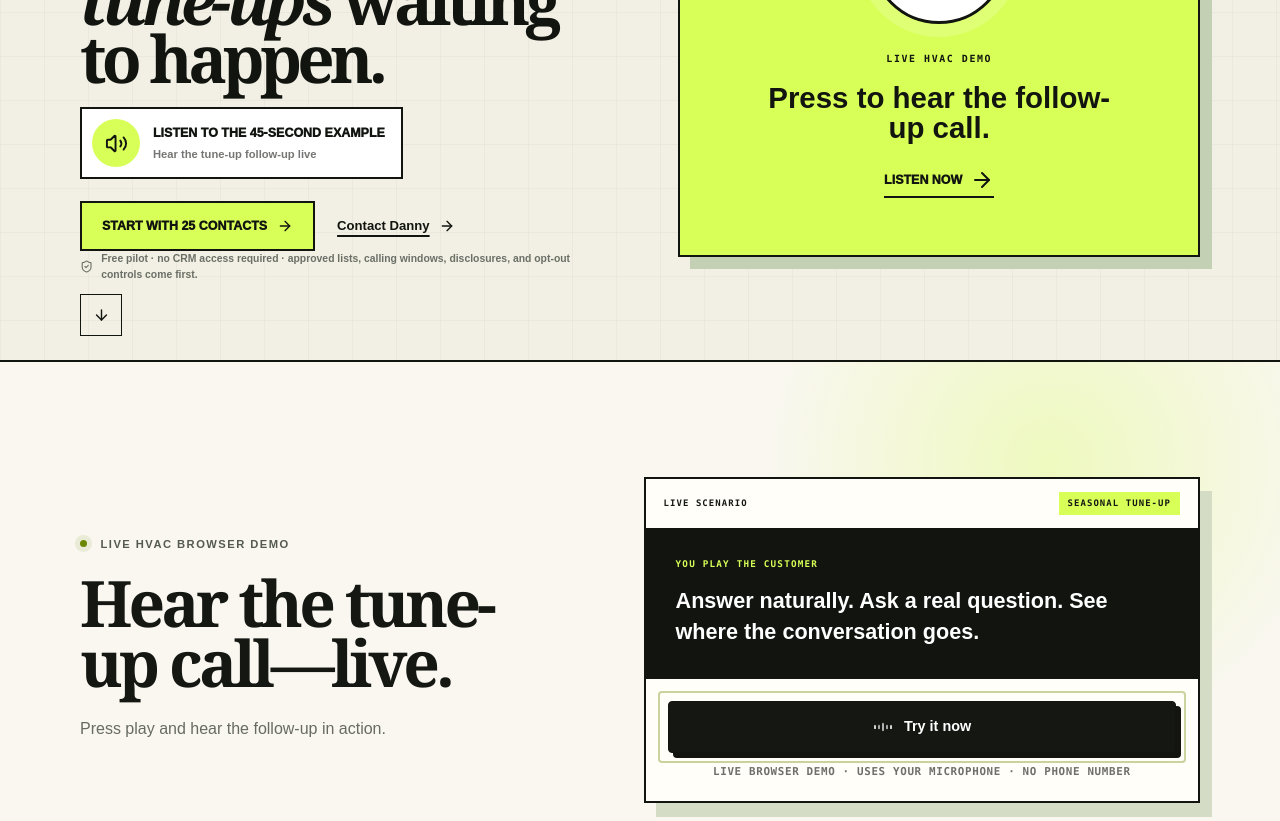
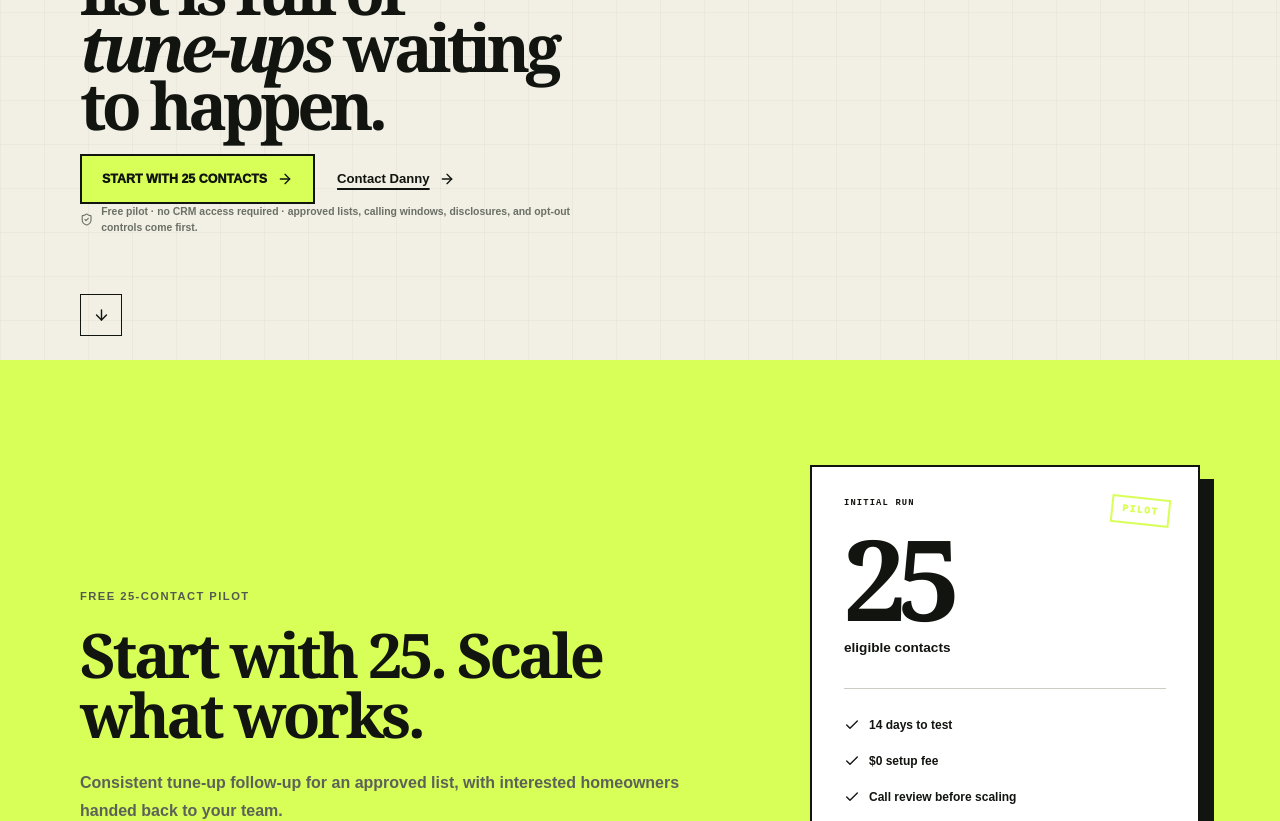
Before and after one commit to dannymsullivan/raleigh-lead-recovery, a Next.js app: page /hvac in a window 1280 px wide. Shown: the part 340-1161 px from the top of the page. Built offline with nearby package versions, Linux system fonts and the light colour scheme.

Commit message:
Remove HVAC demo section

```diff
--- a/app/hvac/page.tsx
+++ b/app/hvac/page.tsx
@@ -5,11 +5,9 @@ import {
   ArrowRight,
   Check,
   ShieldCheck,
-  Volume2,
 } from "lucide-react";
 import { BrandMark } from "../components/brand-mark";
 import { PublicSiteNav } from "../components/public-site-nav";
-import { WebVoiceDemo } from "../components/web-voice-demo";
 import { contactEmail } from "@/lib/contact";
 
 export const metadata: Metadata = {
@@ -39,41 +37,16 @@ export default function HvacLandingPage() {
           <p className="hvac-kicker"><span>HVAC REACTIVATION SYSTEM</span><span>RALEIGH, NC</span></p>
           <h1>Your customer list is full of <em>tune-ups</em> waiting to happen.</h1>
           <div className="hvac-hero-actions">
-            <a className="hvac-demo-trigger" href="#live-demo" aria-label="Listen to the live HVAC demo">
-              <span className="hvac-demo-trigger-icon"><Volume2 aria-hidden="true" /></span>
-              <span><strong>Listen to the 45-second example</strong><small>Hear the tune-up follow-up live</small></span>
-            </a>
             <Link className="hvac-button hvac-button-accent" href="/signup">Start with 25 contacts <ArrowRight aria-hidden="true" /></Link>
             <a className="hvac-text-link" href={`mailto:${contactEmail}`}>Contact Danny <ArrowRight aria-hidden="true" /></a>
           </div>
           <p className="hvac-fine-print"><ShieldCheck aria-hidden="true" /> Free pilot · no CRM access required · approved lists, calling windows, disclosures, and opt-out controls come first.</p>
         </div>
 
-        <a className="hvac-hero-listen-card" href="#live-demo" aria-label="Press to listen to the HVAC tune-up demo">
-          <span className="hvac-hero-listen-ring"><Volume2 aria-hidden="true" /></span>
-          <span className="hvac-hero-listen-label">LIVE HVAC DEMO</span>
-          <strong>Press to hear the follow-up call.</strong>
-          <span className="hvac-hero-listen-action">Listen now <ArrowRight aria-hidden="true" /></span>
-        </a>
-      <a className="hvac-scroll-cue" href="#live-demo" aria-label="Continue to learn more"><ArrowDown aria-hidden="true" /></a>
+      <a className="hvac-scroll-cue" href="#pilot" aria-label="Continue to learn more"><ArrowDown aria-hidden="true" /></a>
       </section>
 
-      <div className="hvac-demo-wrap" id="live-demo">
-        <div className="page-shell hvac-single-demo">
-          <div className="hvac-demo-copy">
-            <p className="eyebrow"><span /> Live HVAC browser demo</p>
-            <h2>Hear the tune-up call—live.</h2>
-            <p>Press play and hear the follow-up in action.</p>
-          </div>
-          <div className="hvac-demo-console">
-            <div className="hvac-demo-console-top"><span>LIVE SCENARIO</span><strong>SEASONAL TUNE-UP</strong></div>
-            <div className="hvac-demo-prompt"><span>YOU PLAY THE CUSTOMER</span><strong>Answer naturally. Ask a real question. See where the conversation goes.</strong></div>
-            <WebVoiceDemo mode="reactivation" />
-          </div>
-        </div>
-      </div>
-
-      <section className="hvac-pilot">
+      <section className="hvac-pilot" id="pilot">
         <div className="page-shell hvac-pilot-grid">
           <div>
             <p className="eyebrow">Free 25-contact pilot</p>
```
